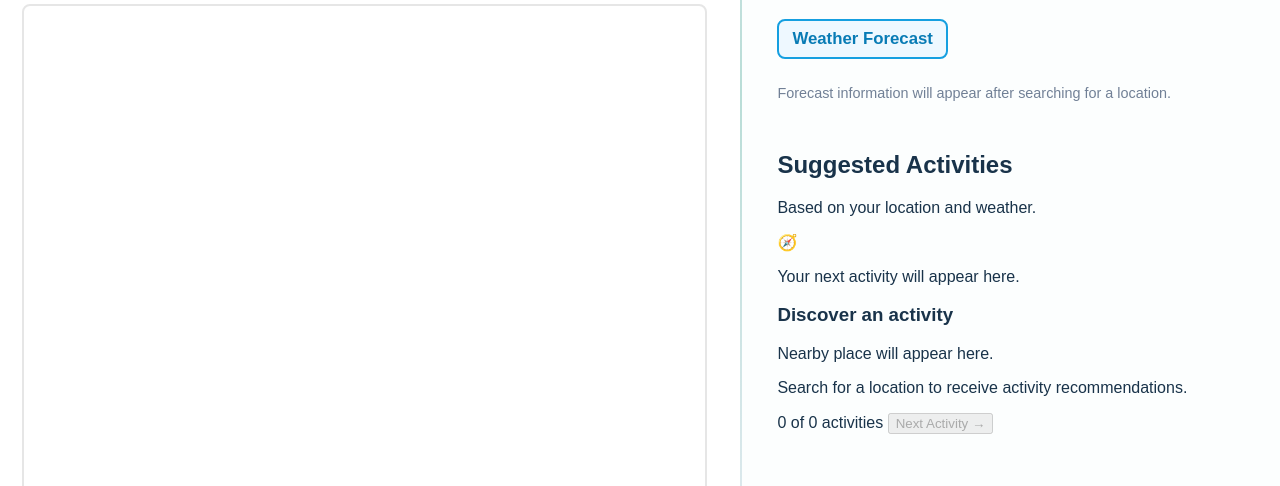
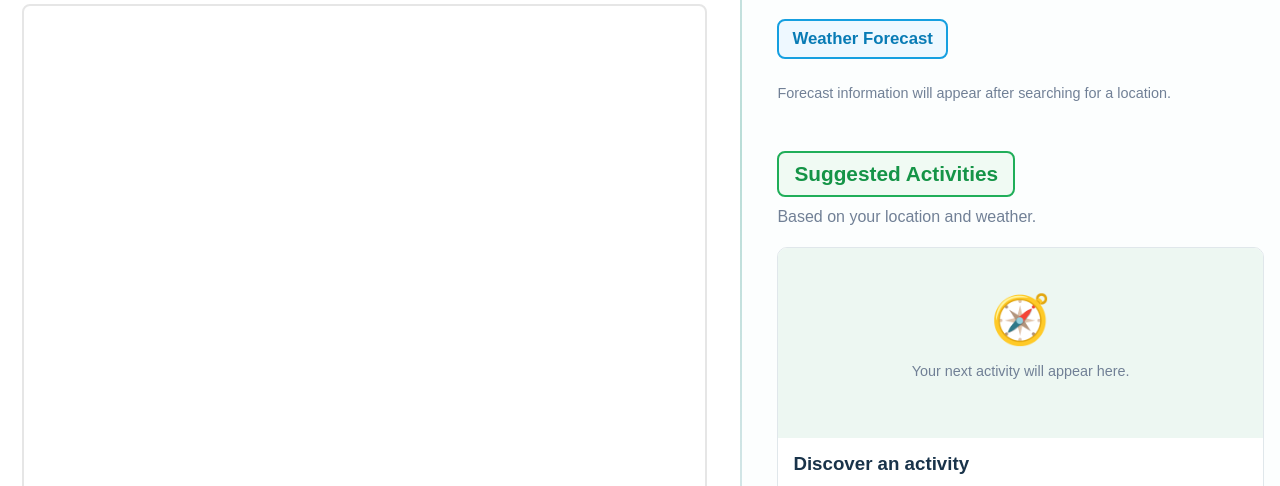
Before and after one commit to rafaeldacut30-code/Sky-Switch-Weather-Based-Activity-Suggestion_Dacut-Cabinum, a plain HTML site: page index.html in a window 1280 px wide. Shown: the part 446-932 px from the top of the page. Drawn offline with nearby package versions, Linux system fonts and the light colour scheme.

Commit message:
added activity controls and style

```diff
--- a/style.css
+++ b/style.css
@@ -382,3 +382,108 @@ body {
     color: #718096;
     font-size: 0.9rem;
 }
+
+
+/* 10. SUGGESTED ACTIVITIES */
+
+.activities-section {
+    margin-top: 30px;
+}
+
+/* GREEN BOX AROUND ACTIVITIES HEADING */
+
+.activity-heading h2 {
+    display: inline-block;
+    padding: 9px 15px;
+    margin: 0 0 8px;
+    color: #159447;
+    background: #f0faf3;
+    border: 2px solid #20ae59;
+    border-radius: 8px;
+    font-size: 1.3rem;
+}
+
+.activity-heading p {
+    color: #718096;
+    line-height: 1.5;
+    margin-top: 0;
+}
+
+.activity-card {
+    margin-top: 18px;
+    border: 1px solid #e0e7eb;
+    border-radius: 10px;
+    overflow: hidden;
+    background: #ffffff;
+}
+
+.activity-image-placeholder {
+    width: 100%;
+    min-height: 190px;
+    background: #edf7f2;
+    display: flex;
+    flex-direction: column;
+    align-items: center;
+    justify-content: center;
+    color: #20ae59;
+}
+
+.activity-image-placeholder span {
+    font-size: 3rem;
+}
+
+.activity-image-placeholder p {
+    font-size: 0.9rem;
+    color: #718096;
+}
+
+.activity-information {
+    padding: 15px;
+}
+
+.activity-information h3 {
+    margin: 0 0 8px;
+}
+
+.activity-information p {
+    color: #718096;
+    font-size: 0.9rem;
+    line-height: 1.5;
+    margin-bottom: 0;
+}
+
+
+/* 11. ACTIVITY CONTROLS */
+
+.activity-controls {
+    display: flex;
+    justify-content: space-between;
+    align-items: center;
+    gap: 10px;
+    margin-top: 15px;
+}
+
+#activityCounter {
+    color: #718096;
+    font-size: 0.85rem;
+}
+
+#nextActivityBtn {
+    padding: 11px 18px;
+    border: none;
+    border-radius: 7px;
+    background: #20ae59;
+    color: white;
+    font-weight: bold;
+    cursor: pointer;
+    transition: background 0.2s ease;
+}
+
+#nextActivityBtn:hover:not(:disabled) {
+    background: #137c40;
+}
+
+#nextActivityBtn:disabled {
+    background: #a8b8ae;
+    cursor: not-allowed;
+}
```
